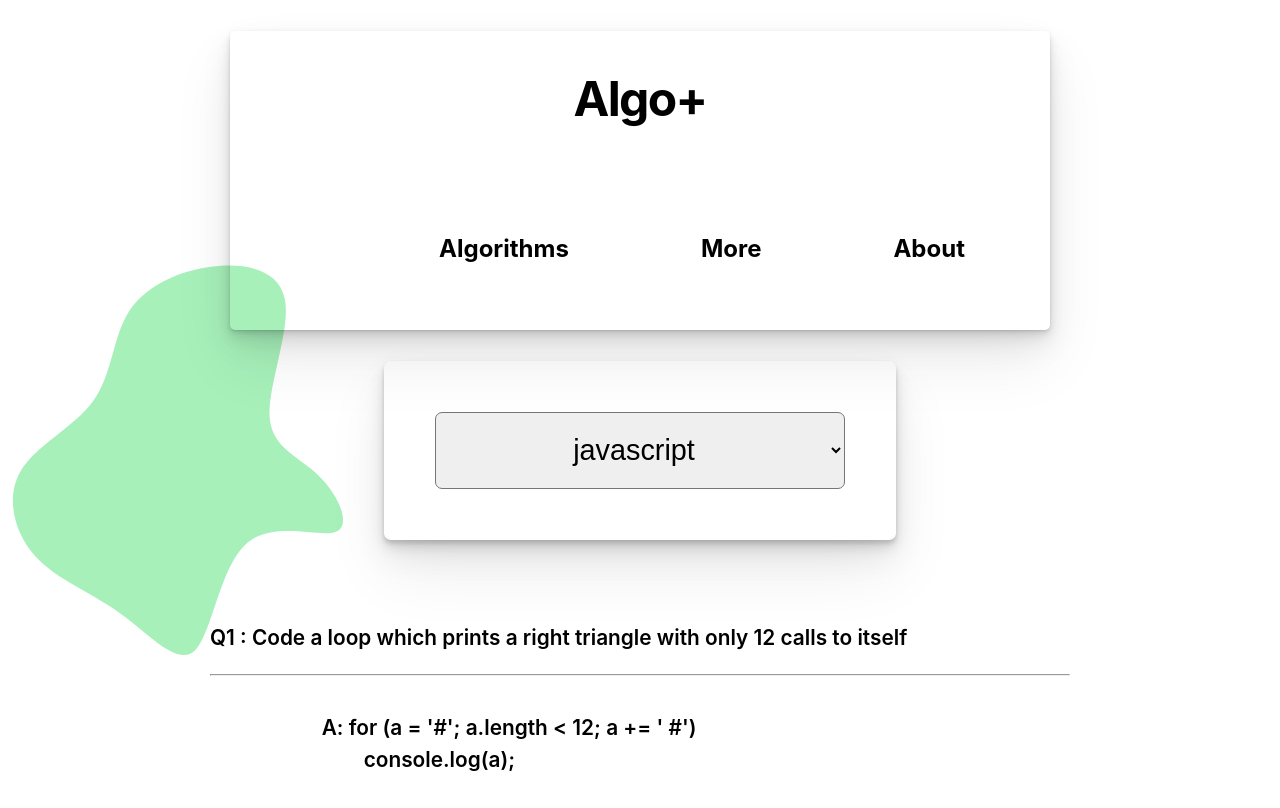
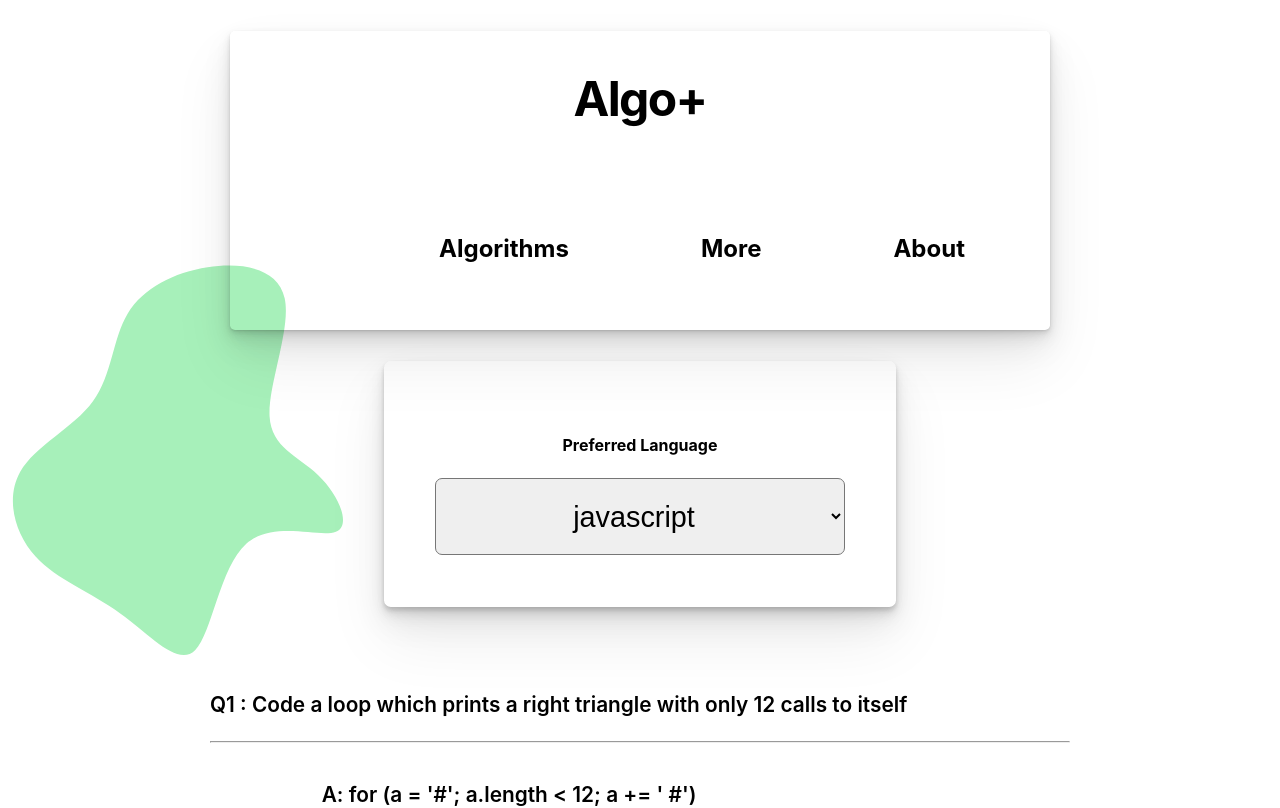
Before and after one commit to WoodwindCDT/algoweb, a React (Create React App) app: page / in a window 1280 px wide. Shown: the top 808 px of the page. Built offline with nearby package versions, Linux system fonts and the light colour scheme.

Commit message:
Added extras

```diff
--- a/src/App.css
+++ b/src/App.css
@@ -163,6 +163,7 @@ header h2:hover, .bt:hover, header h1:hover, .a-link a:hover {
 
 .box {
   margin: auto;
+  text-align: center;
   width: 50%;
   padding: 5%;
   border-radius: 7px;
--- a/src/components/Algorithms/index.js
+++ b/src/components/Algorithms/index.js
@@ -39,6 +39,7 @@ class AlgorithmDisplay extends React.Component {
     return (
         <>
             <div className="box">
+                <h4>Preferred Language</h4>
                 <select className="boxc" value={this.state.value} onChange={this.handleDisplayClick}>
                     {lang.map((types) => <option>{types}</option>)}
                 </select>
```
Also changed, not shown: 1 other file (tests, documents, lock files or other folders).
